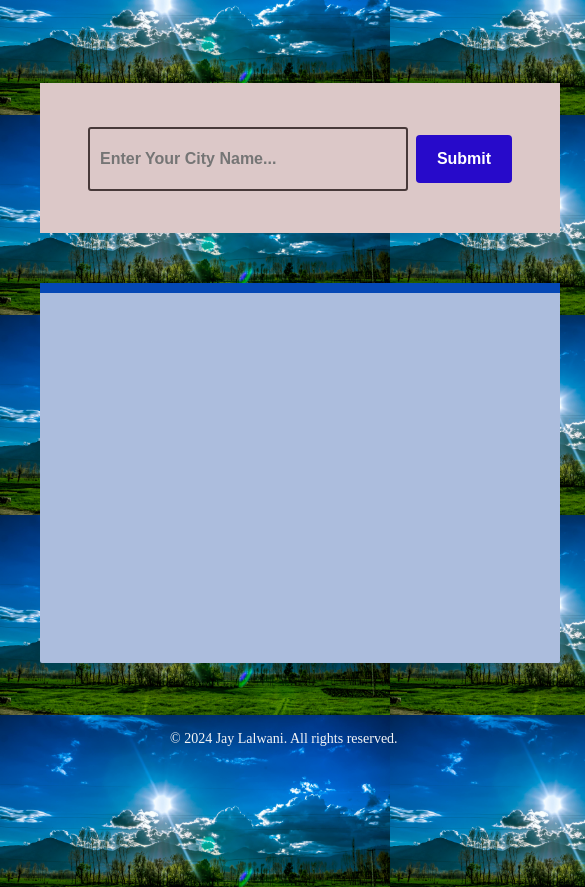
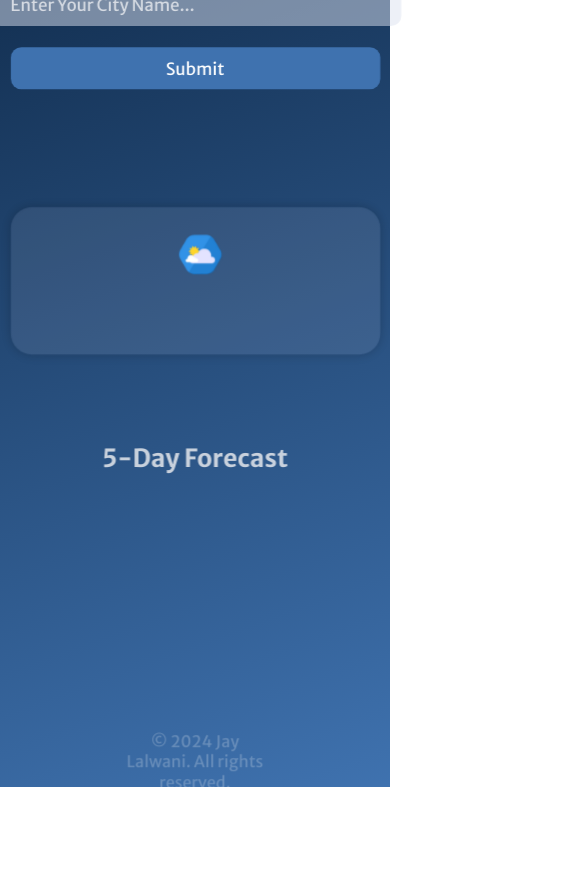
Before and after one commit to JayLal08/Weather, a plain HTML site: page index.html in a window 390 px wide. Shown: the part 57-944 px from the top of the page, 585 px wide, since content can reach past the window. After the commit the page ends 844 px from the top, so only its background shows below. Drawn offline with Linux system fonts and the light colour scheme.

Commit message:
Added Styles and Features

```diff
--- a/index.css
+++ b/index.css
@@ -1,101 +1,209 @@
-*{
+*, *::before, *::after {
   margin: 0;
   padding: 0;
   box-sizing: border-box;
-}
-body{
-  position: relative;
-  background-image: url('./weather.jpg');
-  background-size: cover;
-  background-position: center;
-  height: 100vh;
-  margin: 0;
+  font-family: 'Merriweather Sans', sans-serif;
 }
 
-@media (max-width: 768px) {
-  body{
-    background-size: 100% 300px;
+:root {
+  --colorDark1: #112D4E;
+  --colorDark2: #3F72AF;
+  --colorLight1: #DBE2EF;
+  --colorLight2: #F9F7F7;
+}
+
+body {
+  perspective: 1000px;
+  overflow-x: hidden;
+}
+
+.wrapper {
+  width: 100vw;
+  height: 100vh;
+  color: var(--colorLight2);
+  background-image: linear-gradient(160deg, var(--colorDark1) 0%, var(--colorDark2) 100%);
+  display: flex;
+  flex-direction: column;
+  align-items: center;
+  justify-content: center;
+  transform-style: preserve-3d;
+}
+
+h1 {
+  text-align: center;
+  text-transform: uppercase;
+  padding-top: 20px;
+  transform: translateZ(50px);
+  animation: fadeIn 3s ease-in-out;
+}
+
+@keyframes fadeIn {
+  from {
+    opacity: 0;
+    transform: translateZ(0);
+  }
+  to {
+    opacity: 1;
+    transform: translateZ(50px);
   }
 }
 
-@media (max-width: 480px) {
-  body{
-    background-size: 100% 200px;
+.form-container {
+  width: 90%;
+  max-width: 550px;
+  display: flex;
+  justify-content: center;
+  align-items: center;
+  gap: 10px;
+  margin-bottom: 3rem;
+  transform: translateZ(50px);
+  animation: fadeIn 3s ease-in-out 1s;
+}
+
+.form-container input {
+  all: unset;
+  width: calc(100% - 80px);
+  height: 40px;
+  padding: 0 20px;
+  background-color: rgba(219, 226, 239, 0.5);
+  border-radius: 10px;
+  color: white;
+}
+
+.form-container input::placeholder {
+  color: rgba(255, 255, 255, 0.7);
+}
+
+.form-container input:focus {
+  outline: 3px solid rgba(255, 255, 255, 0.7);
+}
+
+.form-container button {
+  all: unset;
+  width: 40px;
+  height: 40px;
+  display: flex;
+  justify-content: center;
+  align-items: center;
+  border-radius: 100%;
+  background-color: var(--colorDark2);
+  color: white;
+  cursor: pointer;
+  transition: transform 0.3s;
+}
+
+.form-container button:hover {
+  transform: scale(1.1);
+}
+
+.weather-container {
+  text-align: center;
+  margin-block: 4rem;
+  transform: translateZ(50px);
+  animation: fadeIn 3s ease-in-out 2s;
+  width: 90%;
+  max-width: 600px;
+  background-color: rgba(219, 226, 239, 0.1);
+  padding: 20px;
+  border-radius: 20px;
+  box-shadow: 0 0 10px rgba(0, 0, 0, 0.2);
+}
+
+.user-info-container {
+  display: flex;
+  flex-direction: column;
+  align-items: center;
+  gap: 10px;
+}
+
+.name {
+  display: flex;
+  align-items: center;
+  gap: 10px;
+}
+
+#cityoutput {
+  font-size: 2rem;
+  font-weight: 600;
+}
+
+#weatherIcon {
+  width: 50px;
+  height: 50px;
+  transition: transform 0.3s;
+}
+
+#weatherIcon:hover {
+  transform: rotateY(360deg);
+}
+
+.user-info-container p {
+  font-size: 1.5rem;
+  font-weight: 200;
+  animation: float 3s infinite ease-in-out;
+}
+
+@keyframes float {
+  0%, 100% {
+    transform: translateY(0);
+  }
+  50% {
+    transform: translateY(-10px);
   }
 }
 
-.container{
-  width: 600px;
-  margin: 100px auto;
-  padding: 40px;
-}
-.inputs{
-  padding: 2rem 0 2rem 0;
-  text-align: center;
-  justify-content: center;
-  background: rgb(220, 200, 200);
-  height: 150px;
-}
-.inputs input[type="text"]{
-  height: 4rem;
-  width: 20rem;
-  background: #212121;
-  font-weight: bold;
-  font-size: 1rem;
-  padding: 10px;
-  border: none;
-  background-color: transparent;
-  border: 2px solid #473939;
-  border-radius: 3px;
-  margin-right: 4px;
-}
-.inputs input[type="submit"]{
-  height: 3rem;
-  width: 6rem;
-  background: #270aca;
-  font-weight: bold;
-  color: white;
-  font-size: 1rem;
-  margin-top: 20px;
-  border: none;
-  border-radius: 4px;
-}
-.display{
-  text-align: center;
-  width: 520px;
-  color: #16a864;
-}
-.wrapper{
-  margin: 0 9rem;
-  background-color: rgb(172, 189, 221);
-  height: 45vh;
-  margin: 50px auto;
-  border-radius: 2px;
-}
-.wrapper h2{
-  padding: 5px 0;
-  text-align: center;
-  background: #0548b5;
-  color: white;
-}
-.wrapper p{
-  margin: 20px 50px;
-  margin-right: 20px;
-  text-align: left;
-  color: #04214c;
-  font-size: 23px;
-}
-.wrapper h2 span{
-  font-size: 26px;
-  color: #9beefb;
-}
-.wrapper p span{
-  color: #5e0df4;
-  font-size: 25px;
+.user-info-container p[data-temp] {
+  font-size: 2.75rem;
+  font-weight: 700;
 }
 
-.copyright {
-  font-size: 14px;
-  color: whitesmoke;
-  margin-bottom: 10px;
+.forecast-container {
+  text-align: center;
+  margin-top: 20px;
+  transform: translateZ(50px);
+  animation: fadeIn 3s ease-in-out 3s;
 }
+
+.forecast-day {
+  display: inline-block;
+  width: 100px;
+  padding: 10px;
+  margin: 10px;
+  background-color: rgba(219, 226, 239, 0.5);
+  border-radius: 10px;
+  color: var(--colorDark1);
+  transition: transform 0.3s;
+}
+
+.forecast-day:hover {
+  transform: translateZ(20px) scale(1.1);
+}
+
+.bottom-container {
+  text-align: center;
+  margin-top: auto;
+  transform: translateZ(50px);
+  animation: fadeIn 3s ease-in-out 4s;
+}
+
+@media (max-width: 600px) {
+  .form-container {
+    flex-direction: column;
+  }
+
+  .form-container input {
+    width: 100%;
+    margin-bottom: 10px;
+  }
+
+  .form-container button {
+    width: 100%;
+    height: 40px;
+    border-radius: 10px;
+  }
+
+  .forecast-day {
+    width: calc(100% - 40px);
+    margin: 10px auto;
+  }
+}
--- a/index.html
+++ b/index.html
@@ -2,37 +2,44 @@
 <html lang="en">
 <head>
   <meta charset="UTF-8">
-  <!-- <meta name="viewport" content="width=device-width, initial-scale=1.0"> -->
+  <meta name="viewport" content="width=device-width, initial-scale=1.0">
   <title>Weather</title>
-  <link rel="icon" type="image/x-icon" href="icon/weather-app.ico" >
+  <link rel="preconnect" href="https://fonts.googleapis.com" />
+  <link rel="preconnect" href="https://fonts.gstatic.com" crossorigin />
+  <link href="https://fonts.googleapis.com/css2?family=Merriweather+Sans:wght@300;400;500;600;700&display=swap" rel="stylesheet" />
+  <link rel="icon" type="image/x-icon" href="icon/weather-app.ico">
   <link rel="stylesheet" href="./index.css">
 </head>
 <body>
-  <div class="container">
-    <section class="main">
-      <section class="inputs">
+  <div class="wrapper">
+    <h1>Weather App</h1>
+    <div class="form-container active">
       <input type="text" placeholder="Enter Your City Name..." id="cityinput">
-        <input type="submit" value="Submit" id="add">
-        <!-- <button placeholder="submit" id="add">b</button> -->
-      </section>
-
-     <section class="display">
-        <div class="wrapper">
+      <button id="add">Submit</button>
+    </div>
+    <section class="weather-container">
+      <div class="user-info-container active">
+        <div class="name">
           <h2 id="cityoutput"></h2>
+          <img id="weatherIcon" src="./icon/sky.png" alt="Weather Icon">
+        </div>
         <p id="description"></p>
         <p id="temp"></p>
+        <p id="humidity"></p>
+        <p id="pressure"></p>
         <p id="wind"></p>
       </div>
     </section>
+    <section class="forecast-container">
+      <h2>5-Day Forecast</h2>
+      <div id="forecast"></div>
     </section>
     <div class="bottom-container">
-      <div style="width: 50%; height: max-content; margin-left: auto; margin-right: auto; color: white;">
-          <br>
+      <div style="width: 50%; margin: 0 auto; color: white;">
         <p class="copyright">© 2024 Jay Lalwani. All rights reserved.</p>
       </div>
     </div>
   </div>
-
   <script src="./index.js"></script>
 </body>
 </html>
--- a/index.js
+++ b/index.js
@@ -1,13 +1,17 @@
 var inputvalue = document.querySelector('#cityinput');
 var btn = document.querySelector('#add');
 var city = document.querySelector('#cityoutput');
+var weatherIcon = document.querySelector('#weatherIcon');
 var descrip = document.querySelector('#description');
 var temp = document.querySelector('#temp');
+var humidity = document.querySelector('#humidity');
+var pressure = document.querySelector('#pressure');
 var wind = document.querySelector('#wind');
-var apik = "bd5e378503939ddaee76f12ad7a97608";  // Replace with your actual API key
+var forecastContainer = document.querySelector('#forecast');
+var apik = "bd5e378503939ddaee76f12ad7a97608"; // Replace with your actual API key
 
-function convertion(val) {
-    return (val - 273.15).toFixed(3);  // Correct the conversion factor to 273.15 for accuracy
+function conversion(val) {
+    return (val - 273.15).toFixed(2); // Correct the conversion factor to 273.15 for accuracy
 }
 
 btn.addEventListener('click', function() {
@@ -16,7 +20,7 @@ btn.addEventListener('click', function() {
         alert('Please enter a city name');
         return;
     }
-    fetch('https://api.openweathermap.org/data/2.5/weather?q='+inputvalue.value+'&appid='+apik)
+    fetch('https://api.openweathermap.org/data/2.5/weather?q=' + cityName + '&appid=' + apik)
         .then(response => {
             if (!response.ok) {
                 throw new Error('Network response was not ok ' + response.statusText);
@@ -26,13 +30,42 @@ btn.addEventListener('click', function() {
         .then(data => {
             var nameVal = data.name;
             var description = data.weather[0].description;
+            var icon = data.weather[0].icon;
             var temperature = data.main.temp;
+            var humidityVal = data.main.humidity;
+            var pressureVal = data.main.pressure;
             var windSpeed = data.wind.speed;
 
             city.innerHTML = `Weather of <span>${nameVal}</span>`;
-            temp.innerHTML = `Temperature: <span>${convertion(temperature)} C</span>`;
+            weatherIcon.src = `http://openweathermap.org/img/wn/${icon}.png`;
+            temp.innerHTML = `Temperature: <span>${conversion(temperature)}°C</span>`;
             descrip.innerHTML = `Sky Conditions: <span>${description}</span>`;
+            humidity.innerHTML = `Humidity: <span>${humidityVal}%</span>`;
+            pressure.innerHTML = `Pressure: <span>${pressureVal} hPa</span>`;
             wind.innerHTML = `Wind Speed: <span>${windSpeed} km/h</span>`;
+
+            // Fetch 5-day forecast
+            fetch('https://api.openweathermap.org/data/2.5/forecast?q=' + cityName + '&appid=' + apik)
+                .then(response => response.json())
+                .then(data => {
+                    forecastContainer.innerHTML = ''; // Clear previous forecast
+                    for (let i = 0; i < data.list.length; i += 8) { // Get daily forecast at noon
+                        var day = data.list[i];
+                        var date = new Date(day.dt_txt).toDateString();
+                        var icon = day.weather[0].icon;
+                        var temp = conversion(day.main.temp);
+                        var desc = day.weather[0].description;
+
+                        forecastContainer.innerHTML += `
+                            <div class="forecast-day">
+                                <h3>${date}</h3>
+                                <img src="http://openweathermap.org/img/wn/${icon}.png" alt="Weather Icon">
+                                <p>${temp}°C</p>
+                                <p>${desc}</p>
+                            </div>
+                        `;
+                    }
+                });
         })
         .catch(err => {
             alert('You entered a wrong city name or the API key is invalid');
```
Also changed, not shown: icon/sky.png (added), weather.jpg (deleted). Lines whose indentation alone changed are shown as unchanged.
